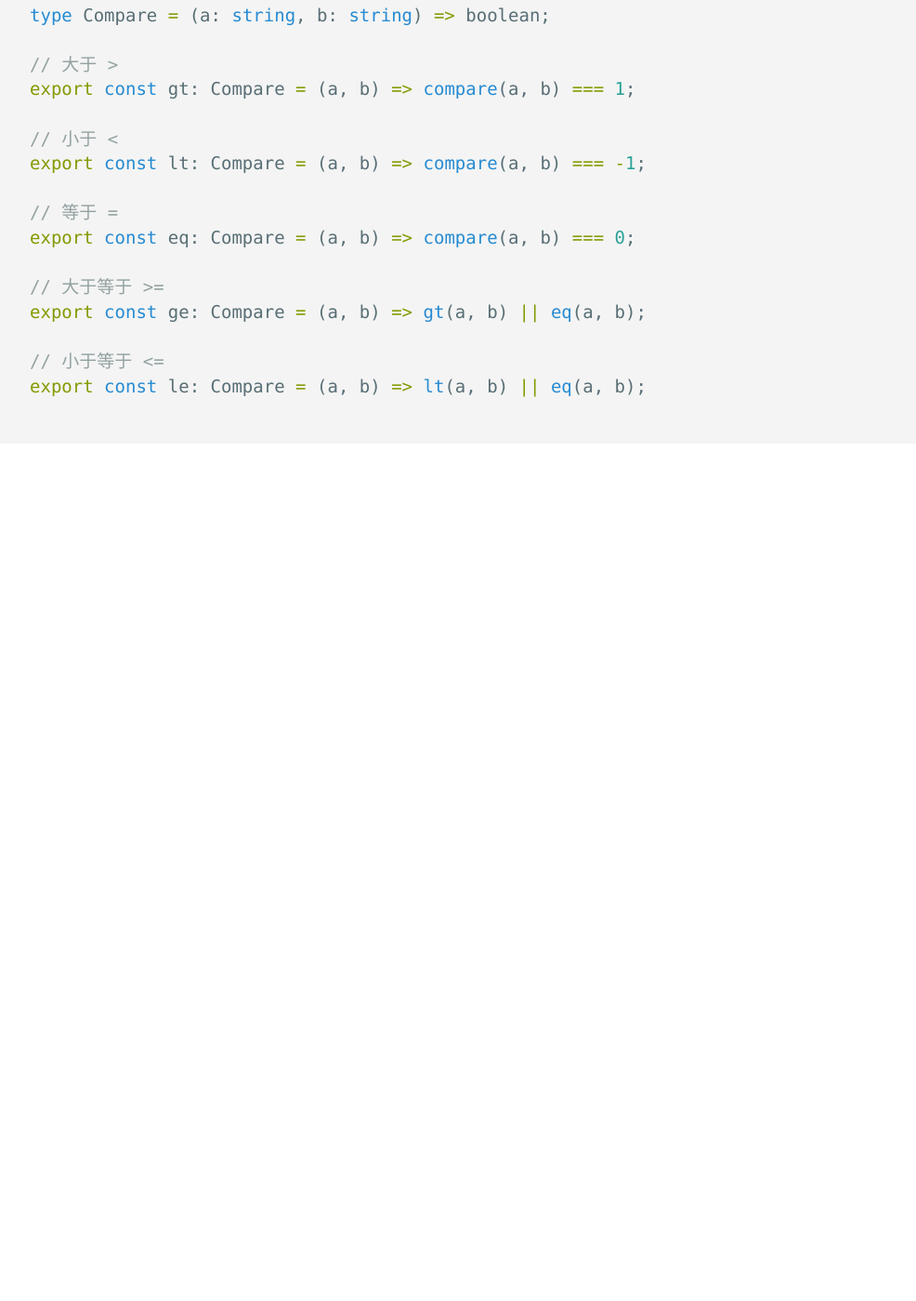
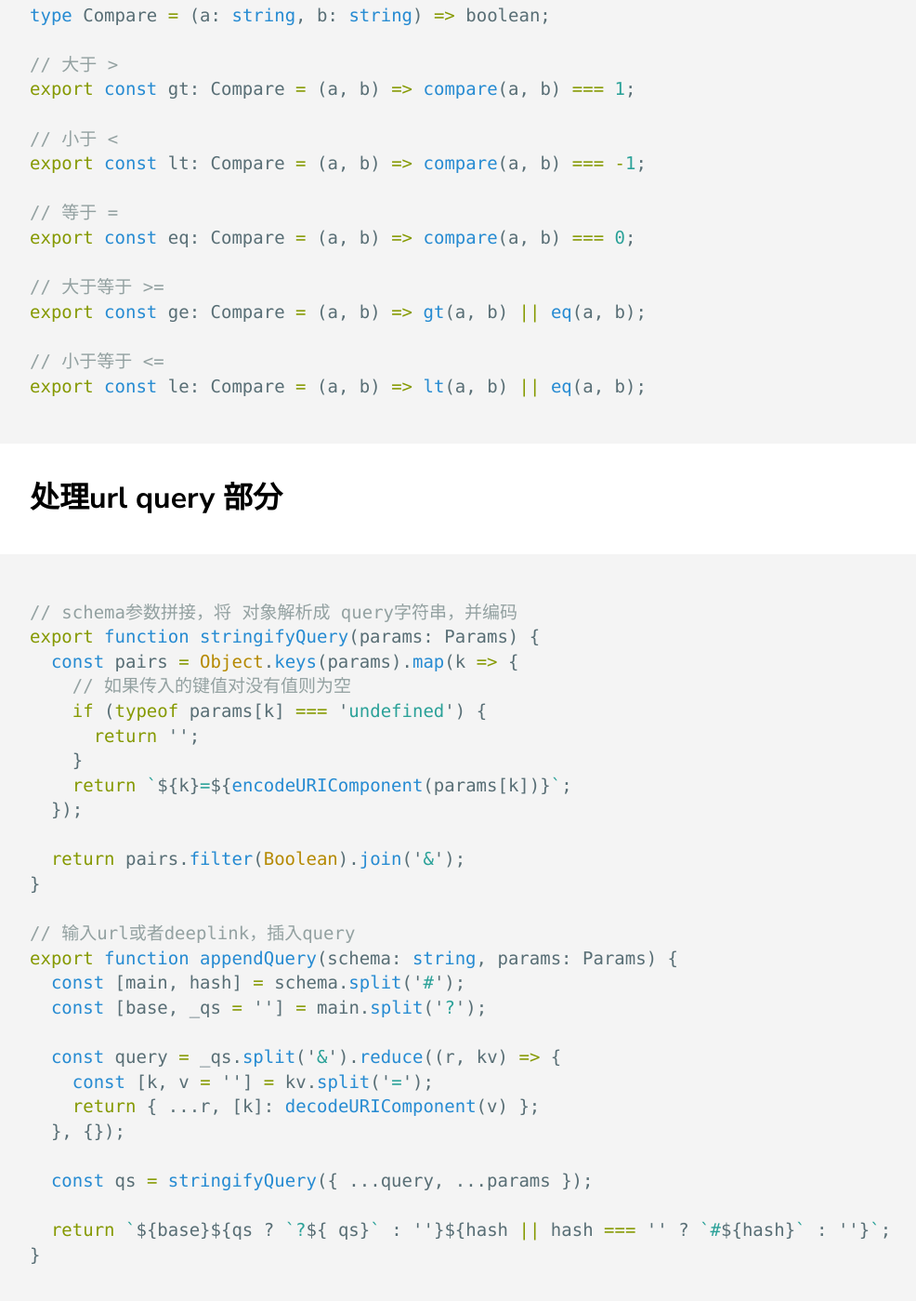
Before and after one commit to bilibiliou/bilibiliou.github.io, a Jekyll site: the page built from _posts/tech/2021-04-21-js-cheat-sheet.markdown, in a window 1280 px wide and 1400 px high, scrolled down 6458 px. Shown: the whole window at 93% size, without its empty margins (68-1054 px from the left). Built offline with Jekyll 4.4.1, drawn with Linux system fonts in a browser that asks for light colours; before the commit the page ends 6975 px from its top, so only the background shows below that.

Commit message:
new version

````diff
--- a/_posts/tech/2021-04-21-js-cheat-sheet.markdown
+++ b/_posts/tech/2021-04-21-js-cheat-sheet.markdown
@@ -220,3 +220,35 @@ export const ge: Compare = (a, b) => gt(a, b) || eq(a, b);
 // 小于等于 <=
 export const le: Compare = (a, b) => lt(a, b) || eq(a, b);
 ```
+
+## 处理url query 部分
+
+```typescript
+// schema参数拼接，将 对象解析成 query字符串，并编码
+export function stringifyQuery(params: Params) {
+  const pairs = Object.keys(params).map(k => {
+    // 如果传入的键值对没有值则为空
+    if (typeof params[k] === 'undefined') {
+      return '';
+    }
+    return `${k}=${encodeURIComponent(params[k])}`;
+  });
+
+  return pairs.filter(Boolean).join('&');
+}
+
+// 输入url或者deeplink，插入query
+export function appendQuery(schema: string, params: Params) {
+  const [main, hash] = schema.split('#');
+  const [base, _qs = ''] = main.split('?');
+
+  const query = _qs.split('&').reduce((r, kv) => {
+    const [k, v = ''] = kv.split('=');
+    return { ...r, [k]: decodeURIComponent(v) };
+  }, {});
+
+  const qs = stringifyQuery({ ...query, ...params });
+
+  return `${base}${qs ? `?${ qs}` : ''}${hash || hash === '' ? `#${hash}` : ''}`;
+}
+```
````
